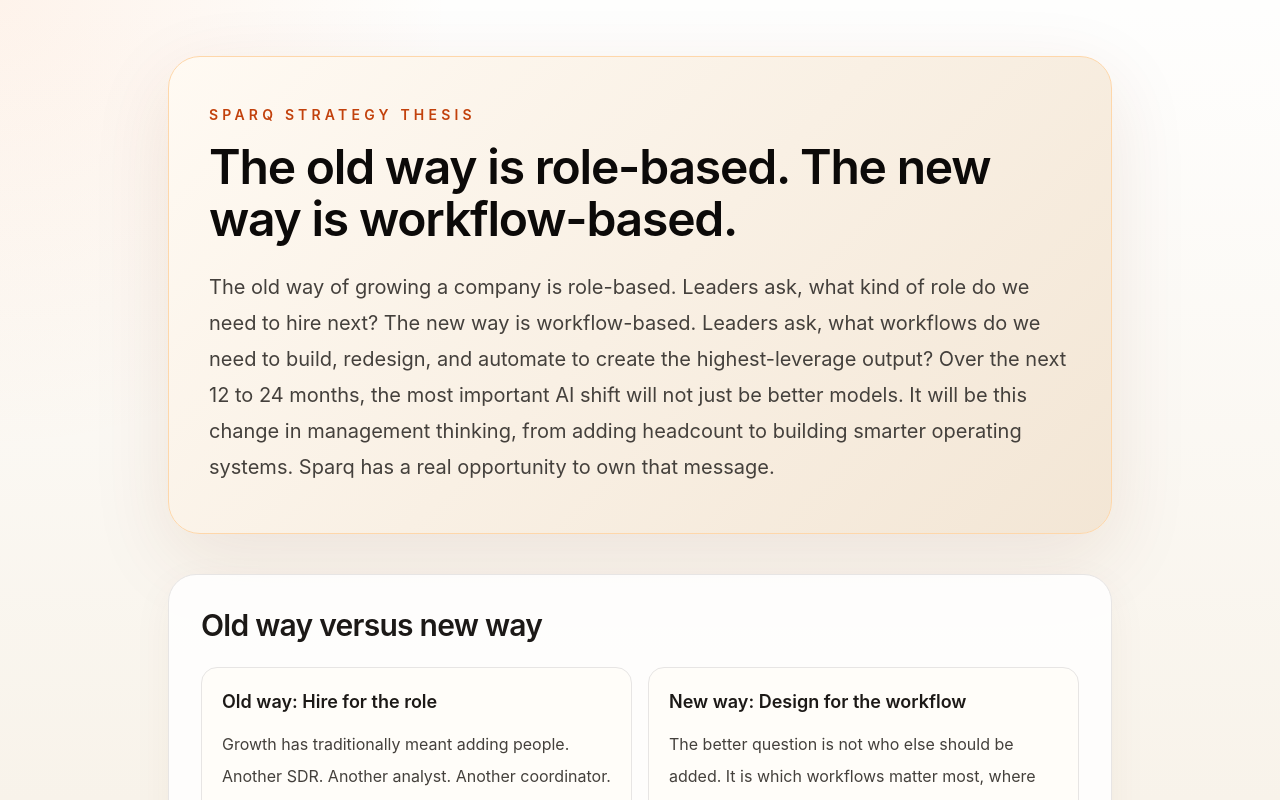
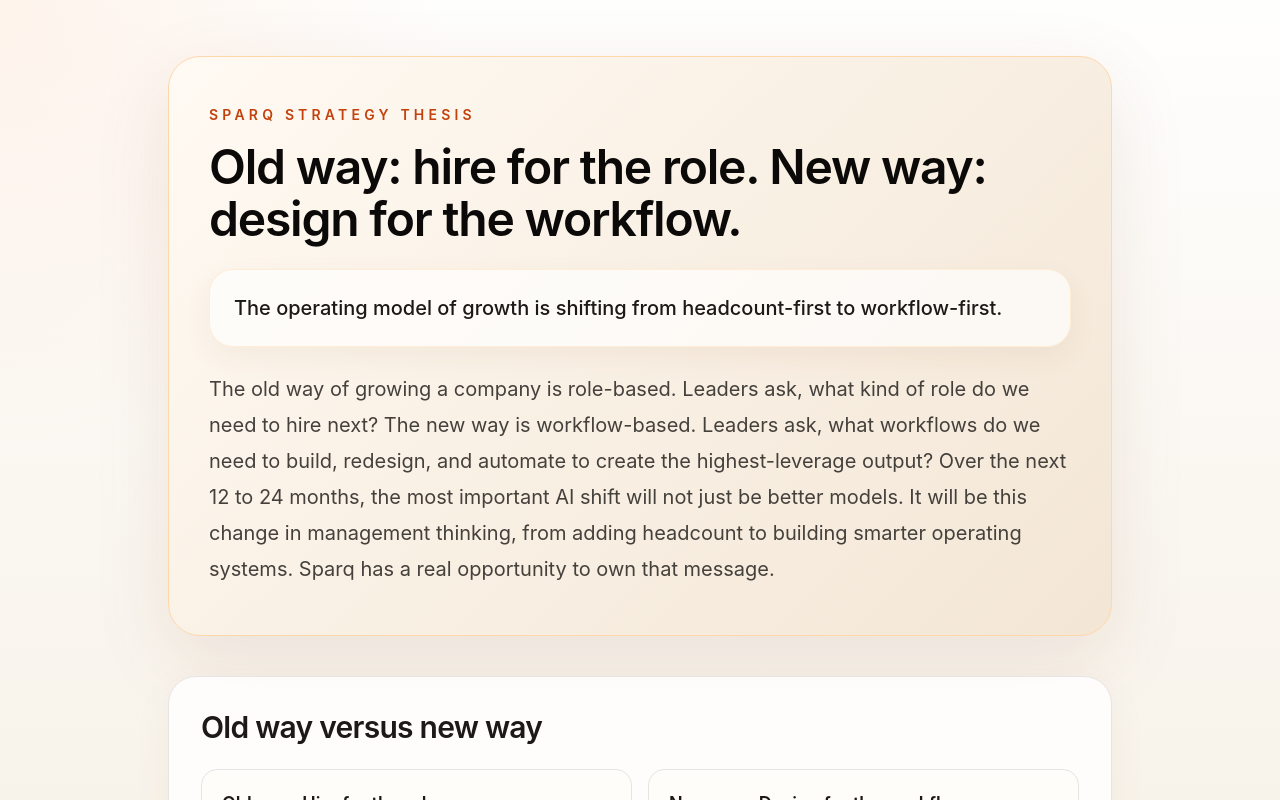
Before and after one commit to JE-MM-754/work-tools, a Next.js app: page /interview/sparq-gtm-reinvention-2026-04-01 in a window 1280 px wide. Shown: the top 800 px of the page. Built offline with nearby package versions, Linux system fonts and the light colour scheme.

Commit message:
Make Sparq hero headline punchier

```diff
--- a/src/app/interview/sparq-gtm-reinvention-2026-04-01/page.tsx
+++ b/src/app/interview/sparq-gtm-reinvention-2026-04-01/page.tsx
@@ -62,8 +62,13 @@
         <section className="rounded-[2rem] border border-orange-200 bg-[linear-gradient(135deg,#fffaf3,#f3e6d5)] px-8 py-10 shadow-[0_24px_80px_rgba(120,53,15,0.10)] md:px-10 md:py-12">
           <p className="text-sm font-semibold uppercase tracking-[0.3em] text-orange-700">Sparq strategy thesis</p>
           <h1 className="mt-4 max-w-4xl text-4xl font-semibold tracking-tight text-stone-950 md:text-5xl md:leading-[1.08]">
-            The old way is role-based. The new way is workflow-based.
+            Old way: hire for the role. New way: design for the workflow.
           </h1>
+          <div className="mt-6 rounded-[1.5rem] border border-orange-100 bg-white/70 px-6 py-5 shadow-[0_10px_30px_rgba(120,53,15,0.06)]">
+            <p className="text-lg font-medium leading-8 text-stone-900 md:text-xl md:leading-9">
+              The operating model of growth is shifting from headcount-first to workflow-first.
+            </p>
+          </div>
           <p className="mt-6 max-w-4xl text-xl leading-9 text-stone-700">{thesis}</p>
         </section>
 
```
